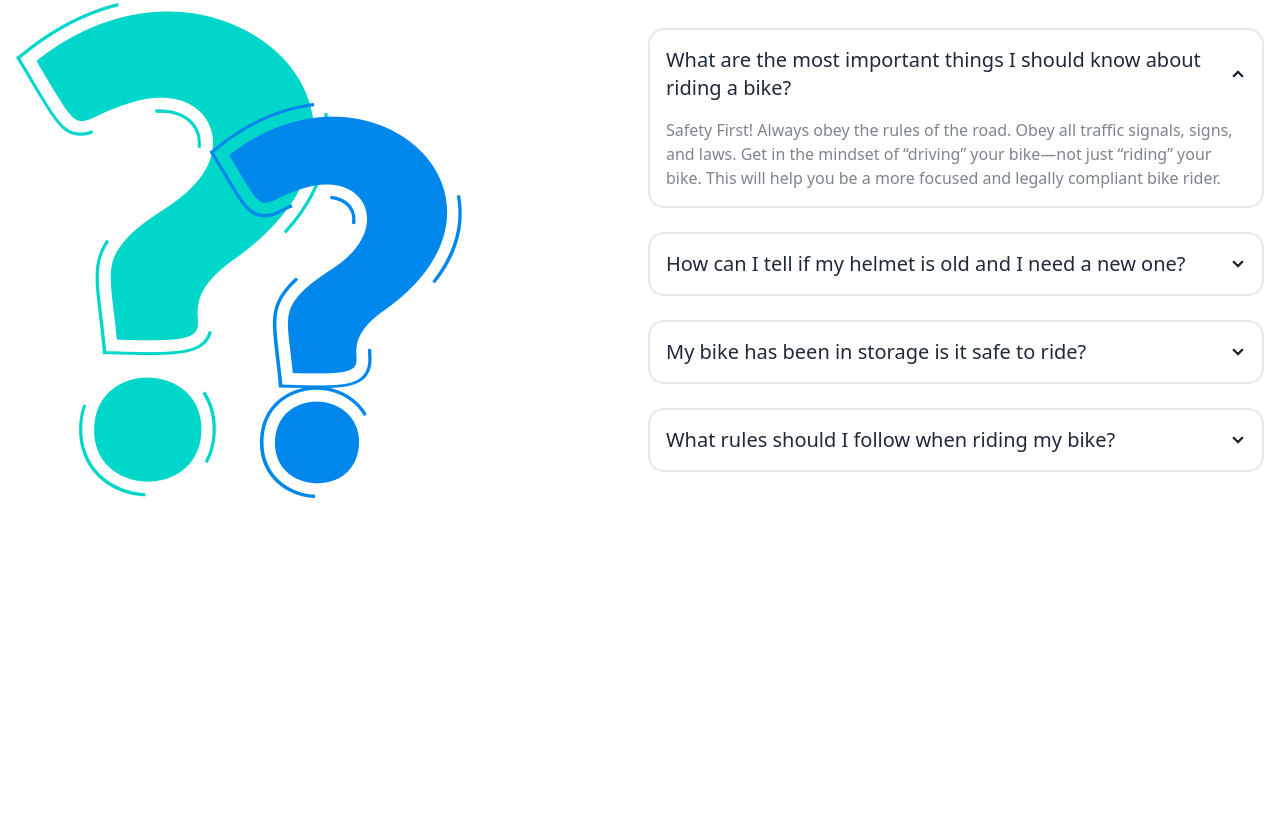
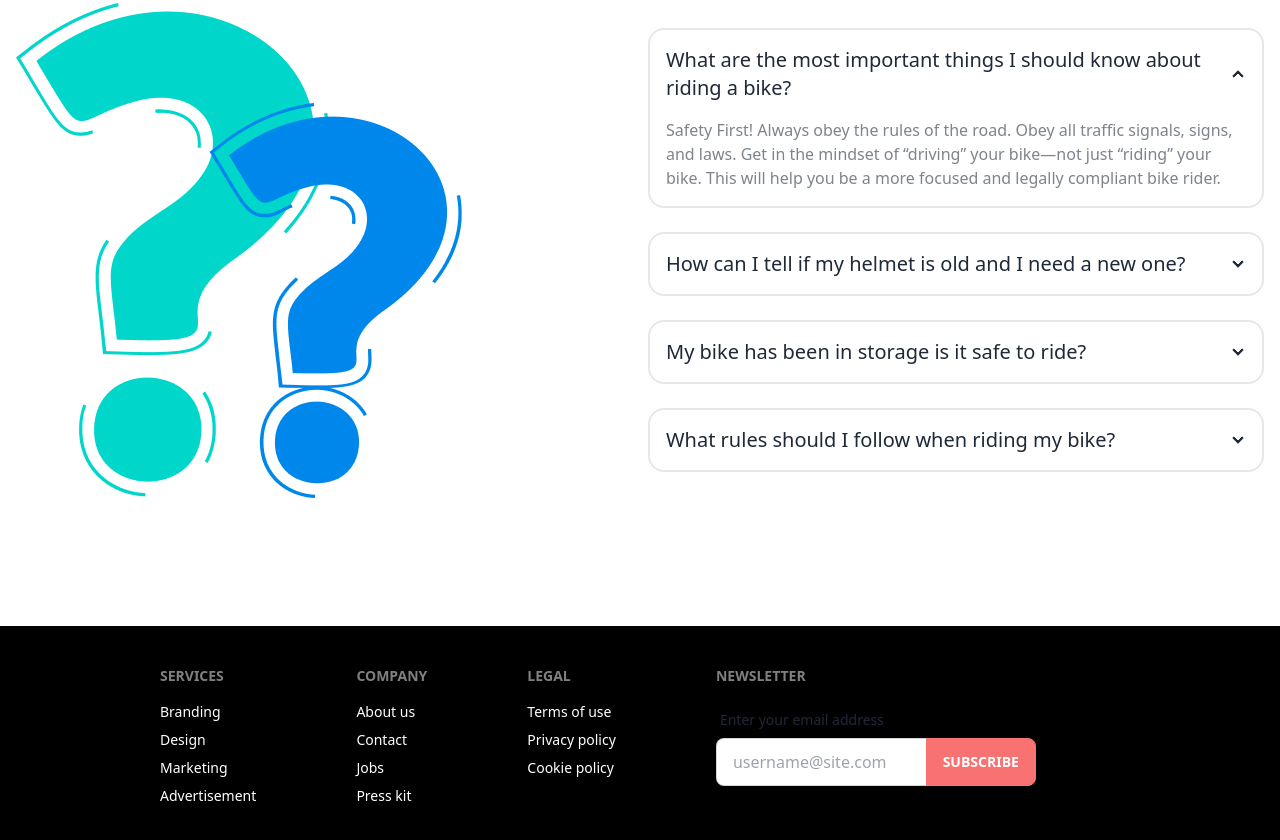
Before and after one commit to SteelTitan1/BIKER-ZONE, a plain HTML site: page index.html in a window 1280 px wide. Shown: the part 2402-3242 px from the top of the page. Before the commit the page ends 2916 px from the top, so only its background shows below. Drawn offline with nearby package versions, Linux system fonts and the light colour scheme.

Commit message:
Added footer

```diff
--- a/index.html
+++ b/index.html
@@ -411,11 +411,48 @@
 
     </main>
 
-    <footer>
+    <footer class=" bg-black footer p-10 text-white mt-28 md:px-40">
+
+        <nav>
+          <header class="footer-title">Services</header>
+          <a class="link link-hover">Branding</a>
+          <a class="link link-hover">Design</a>
+          <a class="link link-hover">Marketing</a>
+          <a class="link link-hover">Advertisement</a>
+        </nav>
+        <nav>
+          <header class="footer-title">Company</header>
+          <a class="link link-hover">About us</a>
+          <a class="link link-hover">Contact</a>
+          <a class="link link-hover">Jobs</a>
+          <a class="link link-hover">Press kit</a>
+        </nav>
+        <nav>
+          <header class="footer-title">Legal</header>
+          <a class="link link-hover">Terms of use</a>
+          <a class="link link-hover">Privacy policy</a>
+          <a class="link link-hover">Cookie policy</a>
+        </nav>
+        <form>
+          <header class="footer-title">Newsletter</header>
+          <fieldset class="form-control w-80">
+            <label class="label">
+              <span class="label-text">Enter your email address</span>
+            </label>
+            <div class="relative">
+              <input type="text" placeholder="username@site.com" class="input input-bordered pr-4 md:pr-16" />
+              <button class="btn btn-error absolute top-0 right-0 rounded-l-none text-white">Subscribe</button>
+            </div>
+          </fieldset>
+        </form>
+
+
 
     </footer>
 
 
 
+
+
 </body>
 </html>
```
